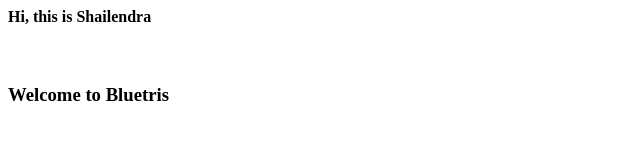
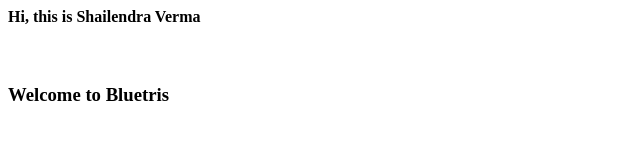
Before and after one commit to SVrma/cloudbuild-dockerImage, a plain HTML site: page index.html in a window 1280 px wide. Shown: the full height of the page, 0-640 px from the left. Drawn offline with Linux system fonts and the light colour scheme.

Commit message:
previous yaml

```diff
--- a/index.html
+++ b/index.html
@@ -1,2 +1,2 @@
-<h4> Hi, this is Shailendra </h1><br>
+<h4> Hi, this is Shailendra Verma</h1><br>
 <h3> Welcome  to  Bluetris </h3>
```
